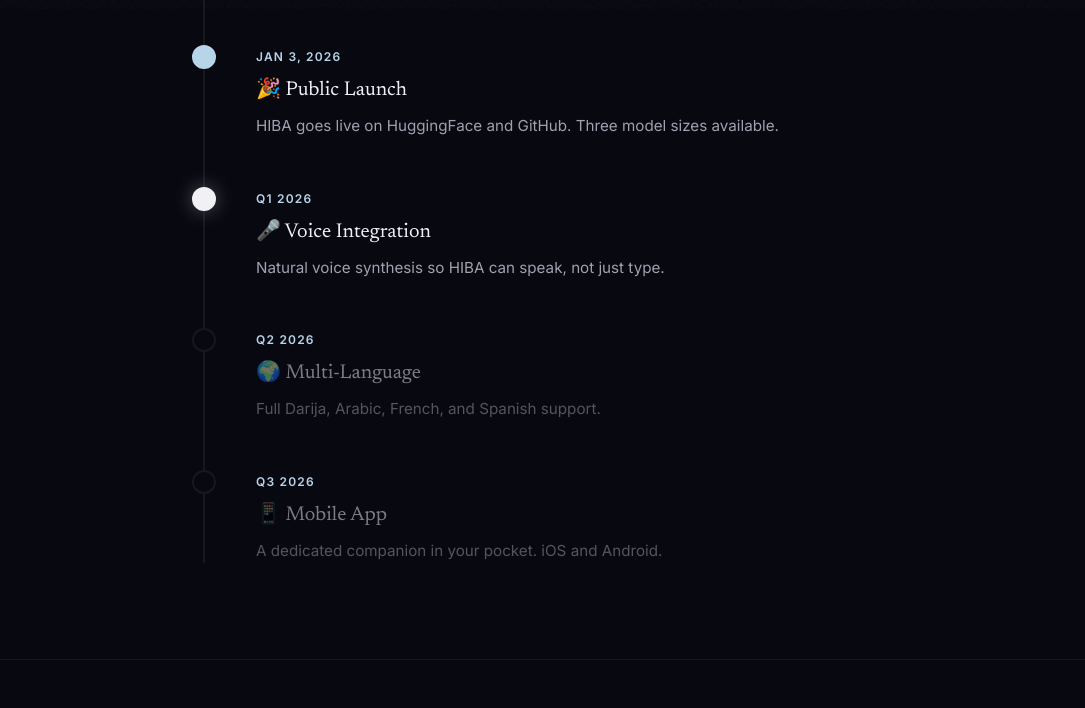
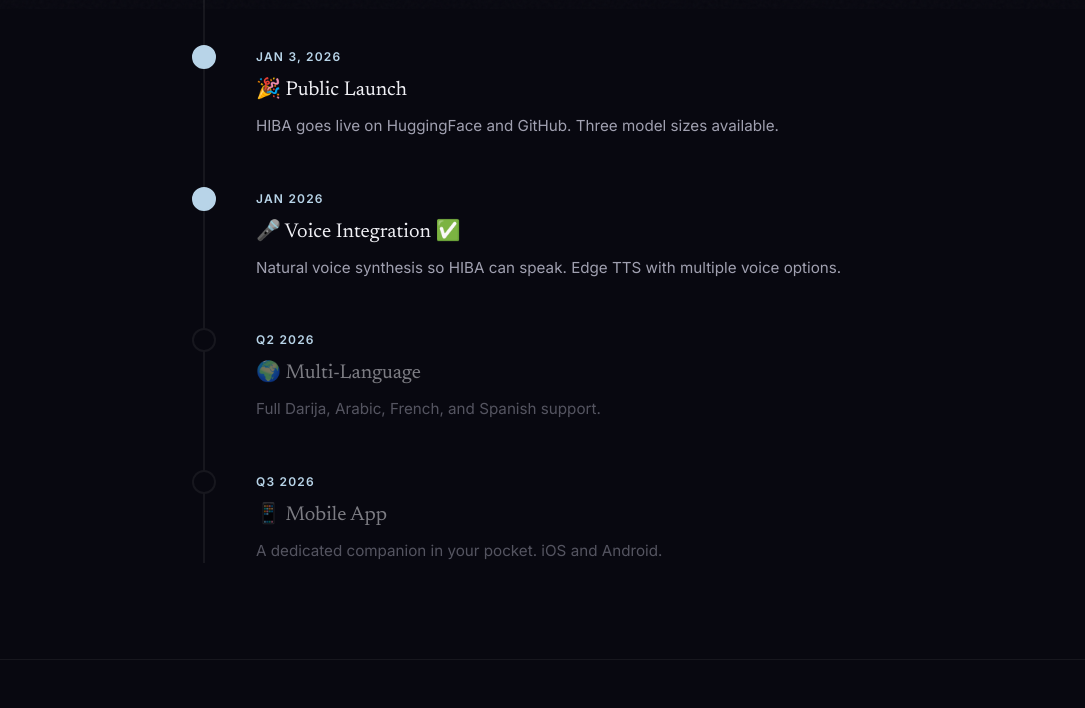
Before and after one commit to boubli/HIBA, a plain HTML site: page docs/roadmap.html in a window 1280 px wide. Shown: the part 791-1499 px from the top of the page, without its empty margins (98-1183 px from the left). Drawn offline with Linux system fonts and the light colour scheme.

Commit message:
Voice Interface: Edge TTS with Multiple Voice Options

```diff
--- a/docs/roadmap.html
+++ b/docs/roadmap.html
@@ -75,12 +75,12 @@
                 </div>
             </div>
 
-            <div class="roadmap-item active">
+            <div class="roadmap-item completed">
                 <div class="roadmap-marker"></div>
                 <div class="roadmap-content">
-                    <span class="roadmap-date">Q1 2026</span>
-                    <h3>🎤 Voice Integration</h3>
-                    <p>Natural voice synthesis so HIBA can speak, not just type.</p>
+                    <span class="roadmap-date">Jan 2026</span>
+                    <h3>🎤 Voice Integration ✅</h3>
+                    <p>Natural voice synthesis so HIBA can speak. Edge TTS with multiple voice options.</p>
                 </div>
             </div>
 
```
